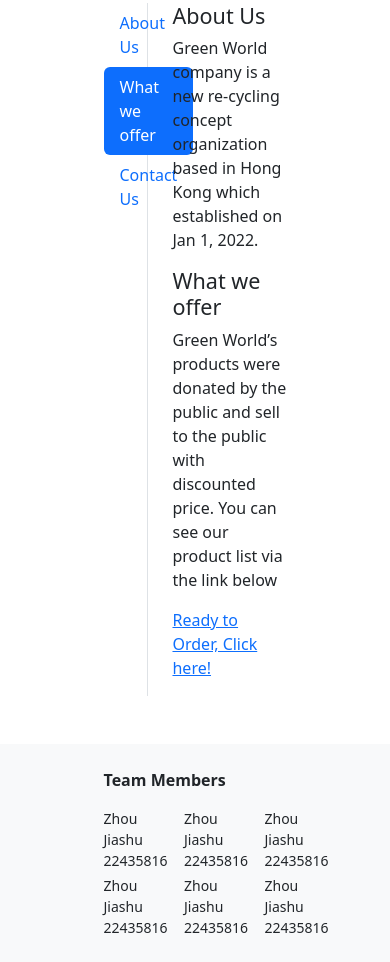
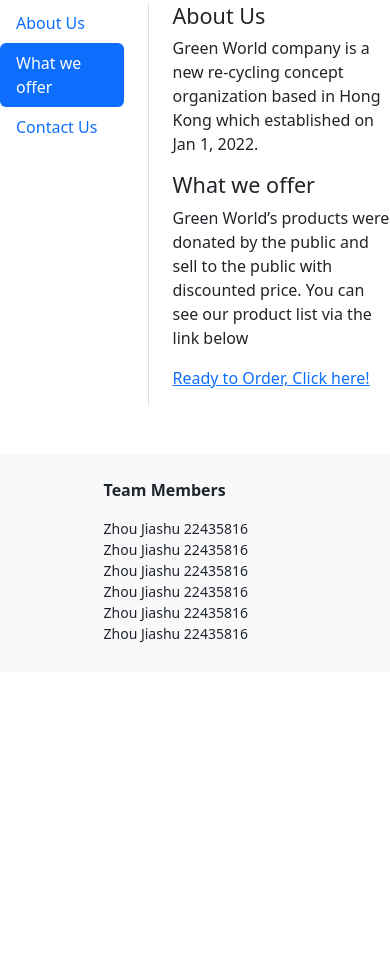
Before and after one commit to zhoujs14/comp7780_Assignment1, a plain HTML site: page comp7780_home.html in a window 390 px wide. Shown: the part 338-1300 px from the top of the page. After the commit the page ends 1010 px from the top, so only its background shows below. Drawn offline with nearby package versions, Linux system fonts and the light colour scheme.

Commit message:
responsive

```diff
--- a/comp7780_home.html
+++ b/comp7780_home.html
@@ -34,8 +34,8 @@
 
   <!-- Company info -->
   <div class="row">
-    <div class="col-3"></div>
-    <div class="col-2">
+    <div class="col-0 col-md-3"></div>
+    <div class="col-5 col-md-2">
       <nav id="navbar-example3" class="h-100 flex-column align-items-stretch pe-4 border-end">
         <nav class="nav nav-pills flex-column">
           <a class="nav-link" href="#item-1">About Us</a>
@@ -45,7 +45,7 @@
       </nav>
     </div>
 
-    <div class="col-4">
+    <div class="col-7 col-md-4">
       <div data-bs-spy="scroll" data-bs-target="#navbar-example3" data-bs-smooth-scroll="true"
         class="scrollspy-example-2" tabindex="0">
         <div id="item-1">
@@ -61,7 +61,7 @@
         </div>
       </div>
     </div>
-    <div class="col-3"></div>
+    <div class="col-0 col-md-3"></div>
   </div>
 
 
@@ -73,14 +73,12 @@
       <div class="col-7">
         <p><strong>Team Members</strong></p>
         <div class="member row mb-1">
-          <div class="col-4">Zhou Jiashu 22435816</div>
-          <div class="col-4">Zhou Jiashu 22435816</div>
-          <div class="col-4">Zhou Jiashu 22435816</div>
-        </div>
-        <div class="member row">
-          <div class="col-4">Zhou Jiashu 22435816</div>
-          <div class="col-4">Zhou Jiashu 22435816</div>
-          <div class="col-4">Zhou Jiashu 22435816</div>
+          <div class="col-12 col-md-6 col-lg-4">Zhou Jiashu 22435816</div>
+          <div class="col-12 col-md-6 col-lg-4">Zhou Jiashu 22435816</div>
+          <div class="col-12 col-md-6 col-lg-4">Zhou Jiashu 22435816</div>
+          <div class="col-12 col-md-6 col-lg-4">Zhou Jiashu 22435816</div>
+          <div class="col-12 col-md-6 col-lg-4">Zhou Jiashu 22435816</div>
+          <div class="col-12 col-md-6 col-lg-4">Zhou Jiashu 22435816</div>
         </div>
       </div>
       <div class="col-2"></div>
```
